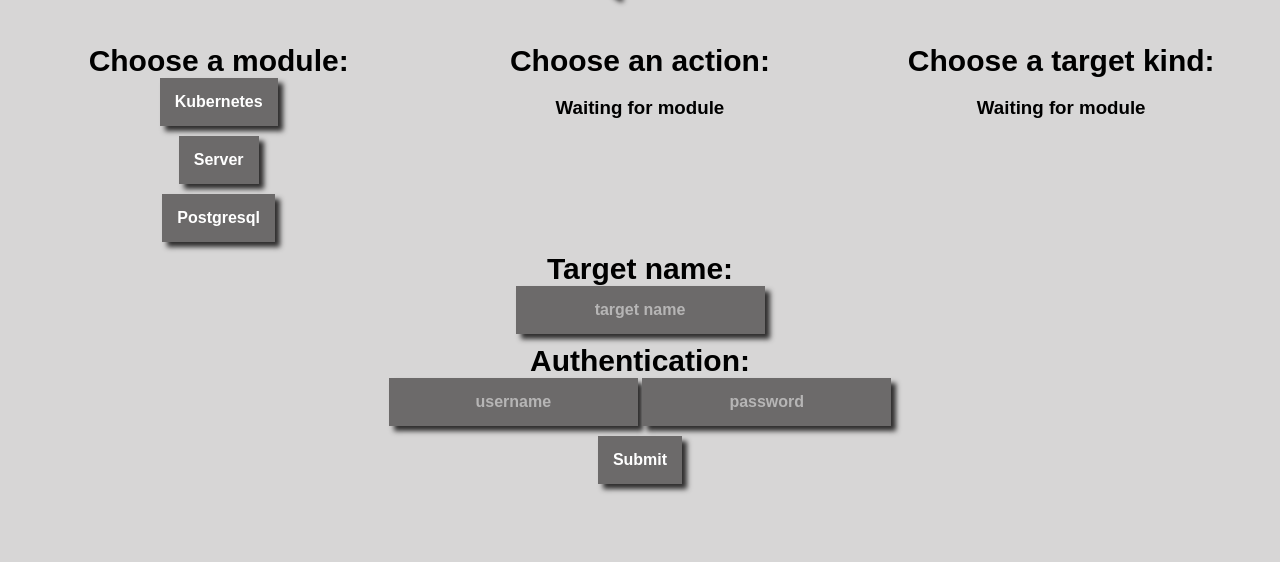
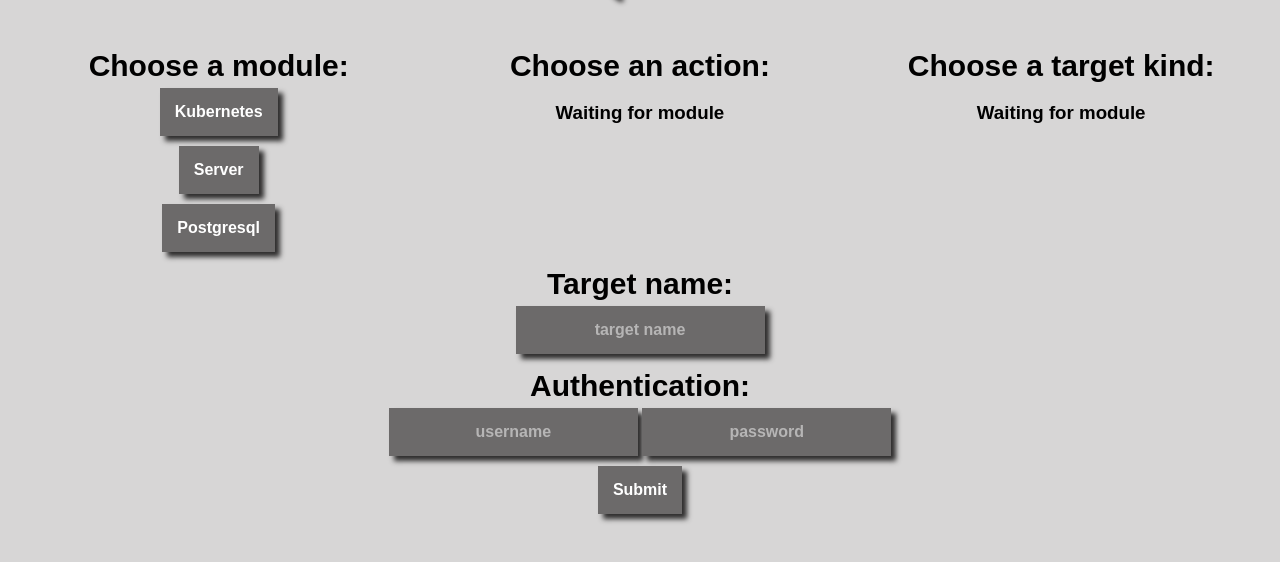
Before and after one commit to witkiewiczmikolaj/helbreder, a Flask app: page / in a window 1280 px wide. Shown: the part 82-644 px from the top of the page. Run offline with Flask 2, Linux system fonts and the light colour scheme; data that the repository does not hold is empty; parts of the project's set-up code (start-up, migrations or seed data) failed here and were passed over; some libraries are stand-ins or nearby versions.

Commit message:
helbreder:alpha_0.6.1.7

```diff
--- a/core/app/static/styles/main.css
+++ b/core/app/static/styles/main.css
@@ -62,7 +62,7 @@ p {
 	font-weight: 600;
 	font-size: 30px;
 	color: var(--text-color);
-    margin: 0;
+    margin: 5px 0;
 }
 
 h3 {
@@ -161,7 +161,7 @@ button:hover {
 }
 
 .language_logo:hover {
-	transform: scale(1.1);
+	transform: scale(1.2);
 	transition-duration: 0.1s;
 }
 
@@ -291,6 +291,7 @@ img {
 .module_butt:hover,
 .action_butt:hover {
 	transform: scale(1.1);
+    transition: 0.1s;
 }
 
 
```
